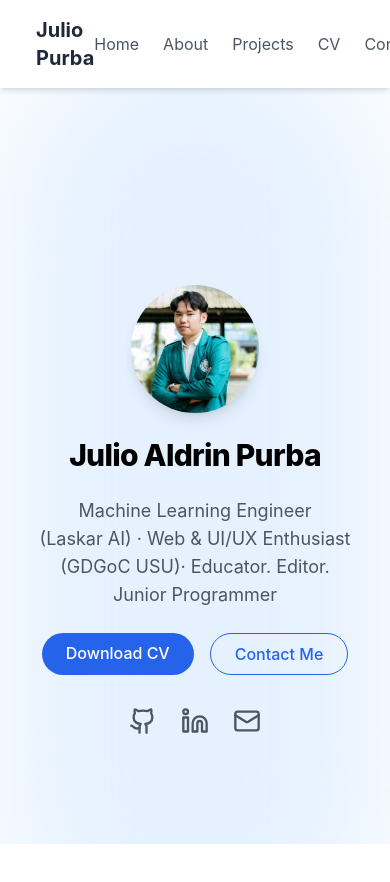
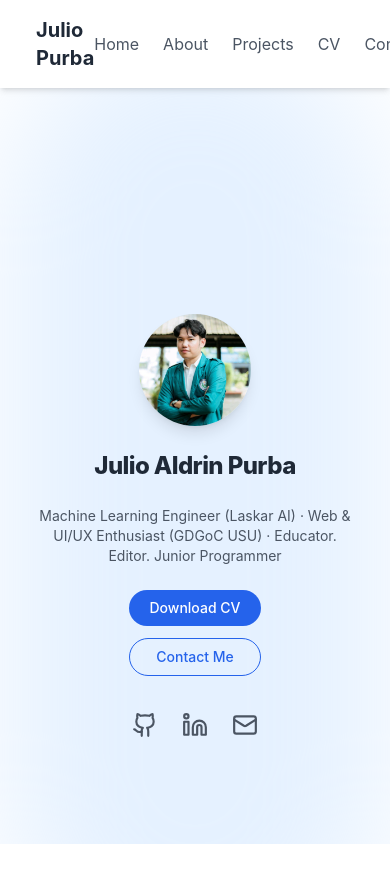
Before and after one commit to julioaldprb/Website-Portofolio, a React (Create React App) app: page / in a window 390 px wide. Shown: the top 882 px of the page. Built offline with nearby package versions, Linux system fonts and the light colour scheme; the HTML template or start-up script is replaced by a standard one.

Commit message:
update: responsive layout and optimizations

```diff
--- a/src/pages/About.jsx
+++ b/src/pages/About.jsx
@@ -3,9 +3,6 @@ import React, { useState } from 'react';
 import { GraduationCap, Briefcase, X } from 'lucide-react';
 import { motion } from 'framer-motion';
 
-/* ----------------------------
-  Animation Variants
------------------------------*/
 const sectionVariant = {
   hidden: { opacity: 0, y: 24 },
   visible: { opacity: 1, y: 0 },
@@ -19,77 +16,65 @@ const cardHover = {
   boxShadow: '0 6px 18px rgba(0,0,0,0.25)',
 };
 
-/* ----------------------------
-  Data
------------------------------*/
 const timeline = [
   {
-    year: 'Aug 2021 – Present',
+    year: 'Aug 2021 – Present',
     icon: GraduationCap,
     title: 'S.Pd. Informatics & Computer Tech Education',
     subtitle: 'Universitas Negeri Medan',
     details: 'GPA 3.93 · Active in research on IoT sign‑language gloves & multiple student orgs.',
   },
-
   {
-    year: 'Aug 2023 – Dec 2023',
+    year: 'Aug 2023 – Dec 2023',
     icon: Briefcase,
     title: 'Teacher Assistant Intern',
     subtitle: 'Kampus Merdeka',
-    details: 'Led class activities & decorated classrooms under the Kampus Merdeka program.',
+    details: 'Led class activities & decorated classrooms under the Kampus Merdeka program.',
   },
-
   {
-    year: 'Jan 2024 – Mar 2024',
+    year: 'Jan 2024 – Mar 2024',
     icon: Briefcase,
     title: 'Video Editor Intern',
     subtitle: 'Tribun Group',
     details: 'Edited & animated news segments using Canva and Premiere‑style workflows.',
   },
-
   {
-    year: 'Aug 2024 – Dec 2024',
+    year: 'Aug 2024 – Dec 2024',
     icon: Briefcase,
     title: 'Teacher Assistant Intern',
-    subtitle: 'SMKN 1 Percut Sei Tuan',
+    subtitle: 'SMKN 1 Percut Sei Tuan',
     details: 'Assisted ICT teaching, managed extracurriculars, and supported curriculum design.',
   },
-
   {
-    year: 'Jan 2025 – Present',
+    year: 'Jan 2025 – Present',
     icon: Briefcase,
     title: 'UI/UX & Web Developer Intern',
-    subtitle: 'Google Developer Group USU',
+    subtitle: 'Google Developer Group USU',
     details: 'Ran UI/UX workshops and built React/Next.js projects.',
   },
-
   {
-    year: 'Feb 2025 – Present',
+    year: 'Feb 2025 – Present',
     icon: Briefcase,
     title: 'Machine Learning Engineer (Seasonal)',
-    subtitle: 'Laskar AI',
+    subtitle: 'Laskar AI',
     details: 'Developed Sleep‑Well ML pipeline, NLP solutions, and mentored peers.',
   },
-
 ];
 
 const certificates = [
-  { src: require('../assets/Sertifikat Short Movie 1st Runner Up.jpg'), alt: '1st Runner Up Short Movie' },
-  { src: require('../assets/Sertifikat LIDM 2024 - Julio Aldrin Purba.jpg'), alt: 'Finalist LIDM 2024' },
-  { src: require('../assets/Sertifikat UI_UX Julio Aldrin Purba.jpg'), alt: 'UI/UX Certificate' },
-  { src: require('../assets/Sertifikat KM 6.jpg'), alt: 'Kampus Mengajar Batch 6' },
-  { src: require('../assets/Sertifikat KM 6(2).jpg'), alt: 'Transkrip Nilai Kampus Mengajar Batch 6' },
-  { src: require('../assets/SERTIFIKAT TRIBUN - JULIO.jpeg'), alt: 'Tribun Certificate' },
-  { src: require('../assets/Sertifikat Nilai TRIBUN - JULIO.jpeg'), alt: 'Tribun Score Certificate' },
-  { src: require('../assets/Web_Certificate_Julio Aldrin Purba.jpg'), alt: 'Web Developer Certificate' },
-  { src: require('../assets/Sertifikat Kompre Julio Purba.jpg'), alt: 'UNIMED Comprehensive Certificate' },
-  { src: require('../assets/Transkrip Laskar Sementara.jpg'), alt: 'Laskar AI Transcript' },
-  { src: require('../assets/Samsung Stage 1.jpg'), alt: 'Samsung Stage 1 Certificate' },
+  { src: require('../assets/Sertifikat Short Movie 1st Runner Up.jpg'), alt: '1st Runner Up Short Movie' },
+  { src: require('../assets/Sertifikat LIDM 2024 - Julio Aldrin Purba.jpg'), alt: 'Finalist LIDM 2024' },
+  { src: require('../assets/Sertifikat UI_UX Julio Aldrin Purba.jpg'), alt: 'UI/UX Certificate' },
+  { src: require('../assets/Sertifikat KM 6.jpg'), alt: 'Kampus Mengajar Batch 6' },
+  { src: require('../assets/Sertifikat KM 6(2).jpg'), alt: 'Transkrip Nilai Kampus Mengajar Batch 6' },
+  { src: require('../assets/SERTIFIKAT TRIBUN - JULIO.jpeg'), alt: 'Tribun Certificate' },
+  { src: require('../assets/Sertifikat Nilai TRIBUN - JULIO.jpeg'), alt: 'Tribun Score Certificate' },
+  { src: require('../assets/Web_Certificate_Julio Aldrin Purba.jpg'), alt: 'Web Developer Certificate' },
+  { src: require('../assets/Sertifikat Kompre Julio Purba.jpg'), alt: 'UNIMED Comprehensive Certificate' },
+  { src: require('../assets/Transkrip Laskar Sementara.jpg'), alt: 'Laskar AI Transcript' },
+  { src: require('../assets/Samsung Stage 1.jpg'), alt: 'Samsung Stage 1 Certificate' },
 ];
 
-/* ----------------------------
-  Component
------------------------------*/
 export default function About() {
   const [selectedCert, setSelectedCert] = useState(null);
 
@@ -99,26 +84,23 @@ export default function About() {
       animate="visible"
       variants={sectionVariant}
       transition={{ duration: 0.5 }}
-      className="space-y-8"
+      className="space-y-8 px-4 sm:px-6 lg:px-8"
     >
-      {/* Bio */}
       <motion.section variants={sectionVariant} transition={{ delay: 0.2 }}>
-        <h2 className="text-4xl font-extrabold mb-4 text-center text-blue-700">
+        <h2 className="text-3xl sm:text-4xl font-extrabold mb-4 text-center text-blue-700">
           About Me
         </h2>
-        <p className="text-gray-700 leading-relaxed text-lg">
+        <p className="text-gray-700 leading-relaxed text-base sm:text-lg">
           I’m a multidisciplinary professional combining education, design, development, and media production.
           With experience as a teacher assistant in both Kampus Mengajar and SMKN 1 Percut Sei Tuan, I thrive in collaborative environments.
           I’ve crafted intuitive UI/UX and web solutions with GDGoC USU, and built end-to-end AI/ML pipelines at Laskar AI.
           My video editing work for Tribun Group sharpened my storytelling and attention to detail. I love solving real-world challenges,
           mentoring peers, and continuously expanding my skill set.
         </p>
-
       </motion.section>
 
-      {/* Timeline */}
       <motion.section variants={sectionVariant} transition={{ delay: 0.35 }}>
-        <h3 className="text-2xl font-semibold mb-4">Timeline & Experience</h3>
+        <h3 className="text-2xl font-semibold mb-4">Timeline & Experience</h3>
         <div className="border-l-2 border-blue-200 ml-4">
           {timeline.map((item, idx) => (
             <motion.div
@@ -129,24 +111,20 @@ export default function About() {
             >
               <item.icon className="absolute -left-5 top-1 text-blue-500 w-6 h-6" />
               <div className="flex flex-col md:flex-row md:justify-between md:items-center">
-                <h4 className="text-xl md:text-2xl font-semibold">{item.title}</h4>
+                <h4 className="text-lg sm:text-xl md:text-2xl font-semibold">{item.title}</h4>
                 <span className="text-sm md:text-base font-medium text-blue-600 mt-1 md:mt-0">{item.year}</span>
               </div>
-              <p className="text-gray-500 italic mb-0.5">{item.subtitle}</p>
-              <p className="text-gray-700 text-sm md:text-base">{item.details}</p>
+              <p className="text-gray-500 italic text-sm sm:text-base mb-0.5">{item.subtitle}</p>
+              <p className="text-gray-700 text-sm sm:text-base md:text-base">{item.details}</p>
             </motion.div>
           ))}
         </div>
       </motion.section>
 
-      {/* Skills */}
       <motion.section variants={sectionVariant} transition={{ delay: 0.55 }}>
         <h3 className="text-2xl font-semibold mb-4">Skills</h3>
-        <div className="grid grid-cols-2 sm:grid-cols-3 md:grid-cols-4 lg:grid-cols-4 gap-4">
-          {[
-            'Python','Machine Learning','NLP','React','Docker','Streamlit','Data Analysis','MLOps',
-            'UI/UX','Video Editing','Web Development','Git','Canva','Figma','Next.js','HTML/CSS',
-          ].map((skill, i) => (
+        <div className="grid grid-cols-2 sm:grid-cols-3 md:grid-cols-4 gap-3 sm:gap-4">
+          {[ 'Python','Machine Learning','NLP','React','Docker','Streamlit','Data Analysis','MLOps','UI/UX','Video Editing','Web Development','Git','Canva','Figma','Next.js','HTML/CSS', ].map((skill, i) => (
             <motion.span
               key={skill}
               variants={itemVariant}
@@ -159,14 +137,13 @@ export default function About() {
         </div>
       </motion.section>
 
-      {/* Certificates */}
       <motion.section variants={sectionVariant} transition={{ delay: 0.75 }}>
-        <h3 className="text-2xl font-semibold mb-4">Certificates & Honors</h3>
-        <div className="flex flex-wrap justify-center gap-4">
+        <h3 className="text-2xl font-semibold mb-4">Certificates & Honors</h3>
+        <div className="grid grid-cols-1 sm:grid-cols-2 md:grid-cols-3 gap-4">
           {certificates.map((cert, idx) => (
             <motion.div
               key={idx}
-              className="w-56 bg-white rounded-2xl shadow-md overflow-hidden cursor-pointer"
+              className="bg-white rounded-2xl shadow-md overflow-hidden cursor-pointer"
               whileHover={cardHover}
               whileTap={{ scale: 0.95 }}
               onClick={() => setSelectedCert(cert)}
@@ -180,32 +157,24 @@ export default function About() {
         </div>
       </motion.section>
 
-      {/* Modal */}
       {selectedCert && (
         <motion.div
-          className="fixed inset-0 bg-black bg-opacity-70 flex justify-center items-center z-50"
+          className="fixed inset-0 bg-black bg-opacity-70 flex justify-center items-center z-50 px-4"
           initial={{ opacity: 0 }}
           animate={{ opacity: 1 }}
           exit={{ opacity: 0 }}
           onClick={() => setSelectedCert(null)}
         >
           <motion.div
-            className="relative p-4"
+            className="relative p-2 sm:p-4 max-w-screen-md w-full"
             initial={{ scale: 0.85, opacity: 0 }}
             animate={{ scale: 1, opacity: 1 }}
             exit={{ scale: 0.85, opacity: 0 }}
             transition={{ type: 'spring', stiffness: 260 }}
             onClick={(e) => e.stopPropagation()}
           >
-            <X
-              className="absolute top-2 right-2 text-white w-6 h-6 cursor-pointer"
-              onClick={() => setSelectedCert(null)}
-            />
-            <img
-              src={selectedCert.src}
-              alt={selectedCert.alt}
-              className="max-w-full max-h-screen rounded-lg shadow-xl"
-            />
+            <X className="absolute top-2 right-2 text-white w-6 h-6 cursor-pointer" onClick={() => setSelectedCert(null)} />
+            <img src={selectedCert.src} alt={selectedCert.alt} className="max-w-full max-h-screen rounded-lg shadow-xl" />
           </motion.div>
         </motion.div>
       )}
--- a/src/pages/Home.jsx
+++ b/src/pages/Home.jsx
@@ -1,7 +1,7 @@
 import React from 'react';
 import { motion } from 'framer-motion';
 import { Github, Linkedin, Mail } from 'lucide-react';
-import ProfilePic from '../assets/profile.jpg'; // make sure it exists
+import ProfilePic from '../assets/profile.jpg';
 
 const container = {
   hidden: { opacity: 0 },
@@ -21,7 +21,7 @@ const item = {
 export default function Home() {
   return (
     <motion.section
-      className="flex flex-col items-center justify-center min-h-[calc(100vh-4rem)] text-center space-y-6 px-4"
+      className="flex flex-col items-center justify-center min-h-[calc(100vh-4rem)] text-center space-y-6 px-4 sm:px-6 lg:px-8 pt-8"
       initial="hidden"
       animate="show"
       variants={container}
@@ -31,60 +31,63 @@ export default function Home() {
         variants={item}
         src={ProfilePic}
         alt="Julio Purba"
-        className="w-32 h-32 md:w-40 md:h-40 rounded-full object-cover shadow-lg"
+        className="w-28 h-28 sm:w-32 sm:h-32 md:w-40 md:h-40 rounded-full object-cover shadow-lg"
       />
 
       {/* Name & Title */}
       <motion.h1
         variants={item}
-        className="text-3xl md:text-5xl font-extrabold tracking-tight"
+        className="text-2xl sm:text-3xl md:text-5xl font-extrabold tracking-tight text-gray-800"
       >
-        Julio Aldrin Purba
+        Julio Aldrin Purba
       </motion.h1>
       <motion.p
         variants={item}
-        className="text-lg md:text-xl text-gray-600 max-w-xl"
+        className="text-sm sm:text-base md:text-lg text-gray-600 max-w-md sm:max-w-lg"
       >
-        Machine Learning Engineer (Laskar AI) · Web & UI/UX Enthusiast (GDGoC USU)· Educator. Editor. Junior Programmer
+        Machine Learning Engineer (Laskar AI) · Web & UI/UX Enthusiast (GDGoC USU) · Educator. Editor. Junior Programmer
       </motion.p>
 
       {/* CTA Buttons */}
-      <motion.div variants={item} className="flex flex-wrap justify-center gap-4">
+      <motion.div
+        variants={item}
+        className="flex flex-col sm:flex-row justify-center gap-3 sm:gap-4"
+      >
         <a
           href="https://drive.google.com/file/d/11njhIo-E52CBLRHtCjkOdpN3NpYzV9Jk/view?usp=sharing"
-          className="px-6 py-2 rounded-full bg-blue-600 text-white font-medium hover:bg-blue-700 transition"
+          className="px-5 py-2 text-sm sm:text-base rounded-full bg-blue-600 text-white font-medium hover:bg-blue-700 transition"
         >
-          Download CV
+          Download CV
         </a>
         <a
           href="https://wa.me/6281397870827"
-          className="px-6 py-2 rounded-full border border-blue-600 text-blue-600 font-medium hover:bg-blue-50 transition"
+          className="px-5 py-2 text-sm sm:text-base rounded-full border border-blue-600 text-blue-600 font-medium hover:bg-blue-50 transition"
         >
-          Contact Me
+          Contact Me
         </a>
       </motion.div>
 
       {/* Social Icons */}
       <motion.div
         variants={item}
-        className="flex items-center gap-6 pt-2 text-gray-600 text-xl"
+        className="flex items-center gap-6 pt-3 text-gray-600 text-lg sm:text-xl"
       >
         <a href="https://github.com/julioaldprb" target="_blank" rel="noreferrer" className="hover:text-blue-600">
-          <Github size={28} />
+          <Github size={26} />
         </a>
         <a href="https://www.linkedin.com/in/juliopurba/" target="_blank" rel="noreferrer" className="hover:text-blue-600">
-          <Linkedin size={28} />
+          <Linkedin size={26} />
         </a>
         <a
           href="mailto:juliopurba647@mhs.unimed.ac.id?subject=Hello%20Julio"
           className="hover:text-blue-600"
           title="Email Julio"
         >
-          <Mail size={28} />
+          <Mail size={26} />
         </a>
       </motion.div>
 
-      {/* Decorative background circles */}
+      {/* Decorative background */}
       <div className="absolute inset-0 -z-10 flex justify-center overflow-hidden pointer-events-none">
         <div className="w-[60rem] h-[60rem] rounded-full bg-blue-200/40 blur-3xl" />
       </div>
```
Also changed, not shown: src/components/Header.jsx (+33 -2 lines), src/pages/CV.jsx (+4 -3 lines), src/pages/Contact.jsx (+7 -7 lines). Lines whose indentation alone changed are shown as unchanged.
